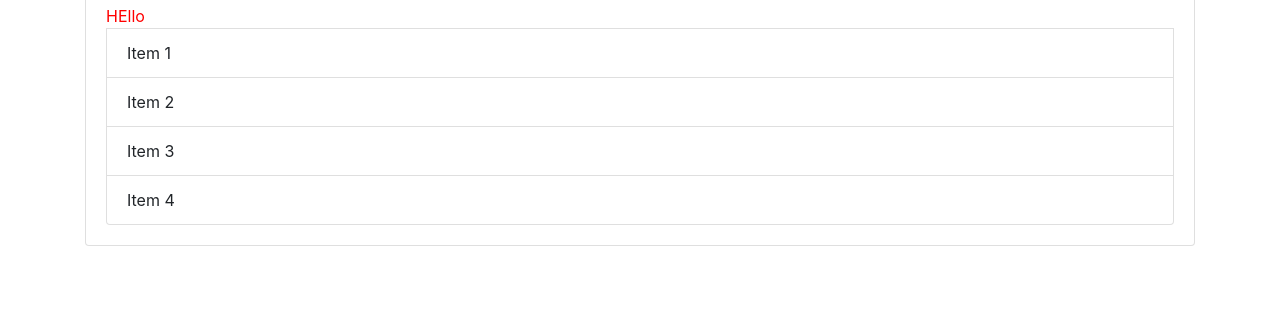
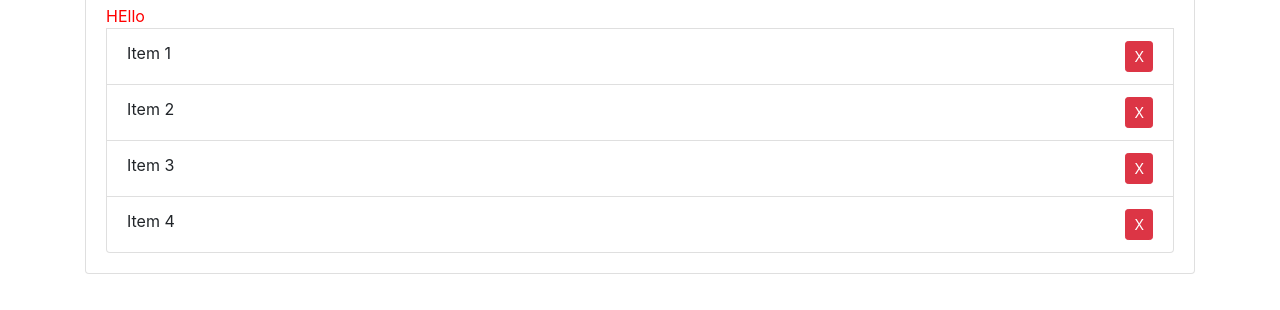
Before and after one commit to Sumit0397/Manipulate-the-dom, a plain HTML site: page index.html in a window 1280 px wide. Shown: the part 318-628 px from the top of the page. Drawn offline with nearby package versions, Linux system fonts and the light colour scheme.

Commit message:
new html

```diff
--- a/index.html
+++ b/index.html
@@ -16,20 +16,21 @@
   <div class="container">
    <div id="main" class="card card-body">
     <h2 class="title">Add Items</h2>
-    <form class="form-inline mb-3">
-      <input type="text" class="form-control mr-2">
+    <form id="addForm" class="form-inline mb-3">
+      <input type="text" class="form-control mr-2" id="item">
       <input type="submit" class="btn btn-dark" value="Submit">
     </form>
     <h2 class="title">Items</h2>
     <ul id="items" class="list-group">
-      <li class="list-group-item">Item 1</li>
-      <li class="list-group-item">Item 2</li>
-      <li class="list-group-item">Item 3</li>
-      <li class="list-group-item">Item 4</li>
+     <li class="list-group-item">Item 1 <button class="btn btn-danger btn-sm float-right delete">X</button></li>
+      <li class="list-group-item">Item 2 <button class="btn btn-danger btn-sm float-right delete">X</button></li>
+      <li class="list-group-item">Item 3 <button class="btn btn-danger btn-sm float-right delete">X</button></li>
+      <li class="list-group-item">Item 4 <button class="btn btn-danger btn-sm float-right delete">X</button></li>
     </ul>
    </div>
   </div>
 
   <script src="dom.js"></script>
+  <script src="dom2.js"></script>
 </body>
 </html>
```
